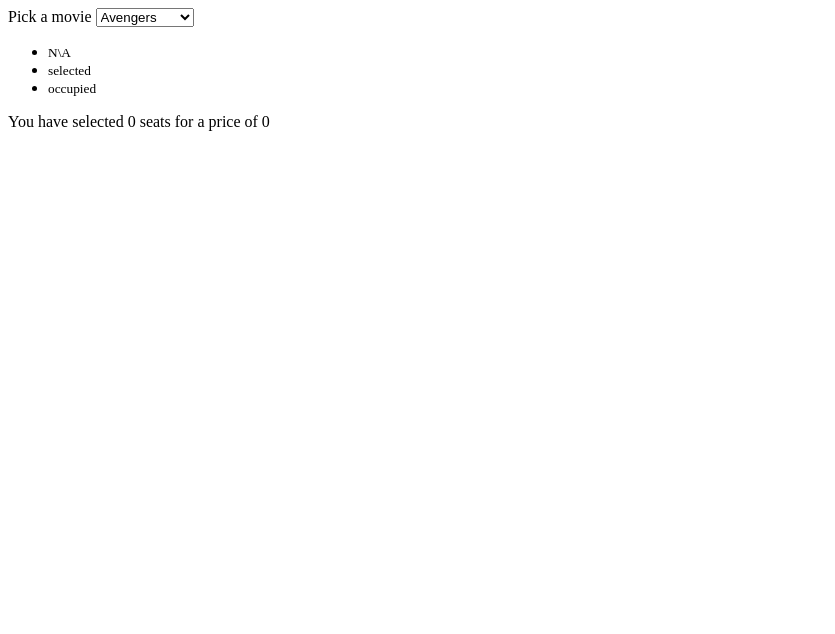
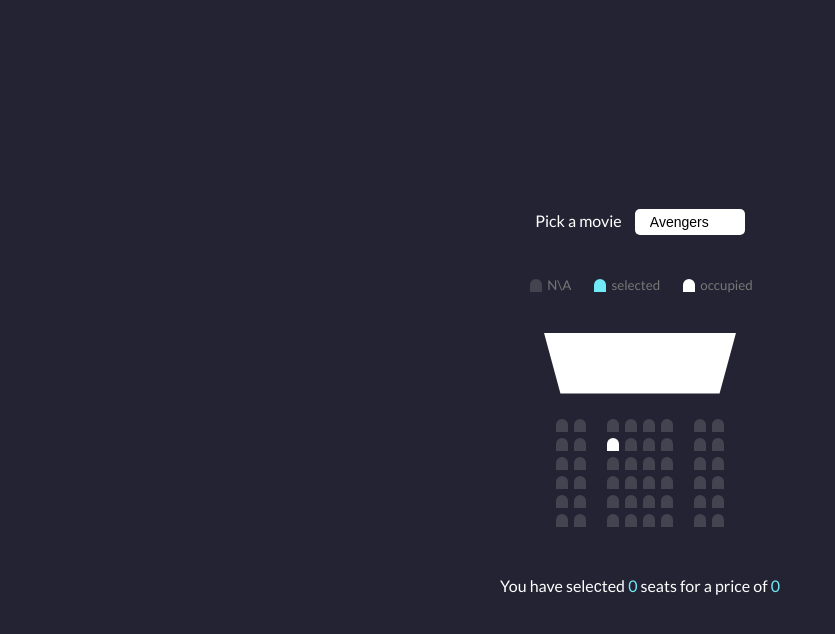
Before and after one commit to VVHimiak/moviesSeatBookingApp, a plain HTML site: page index.html in a window 1280 px wide. Shown: the whole page, without its empty margins (0-835 px from the left). Drawn offline with Linux system fonts and the light colour scheme.

Commit message:
adding css

```diff
--- a/index.css
+++ b/index.css
@@ -0,0 +1,97 @@
+@import url('https://fonts.googleapis.com/css2?family=Lato&display=swap');
+
+*{
+  box-sizing: border-box;
+}
+
+body{
+  background-color: #242333;
+  color: #fff;
+  display: flex;
+  flex-direction: column;
+  align-items: center;
+  justify-content: center;
+  height: 100vh;
+  font-family: 'Lato', sans-serif;
+  margin: 0;
+}
+
+.movie-container{
+  margin: 20px 0;
+}
+
+.movie-container select{
+  background-color: #fff;
+  border: 0;
+  border-radius: 5px;
+  font-size: 14px;
+  margin-left: 10px;
+  padding: 5px 15px 5px 15px;
+  appearance: none;
+}
+.container{
+  perspective: 265px;
+  margin-bottom: 30px;
+}
+.seat {
+  margin: 3px;
+  background-color: #444451;
+  width: 12px;
+  height:13px;
+  border-top-left-radius: 8px;
+  border-top-right-radius: 8px;
+}
+.seat.selected {
+  background-color: #6feaf6;
+}
+.seat.occupied {
+  background-color: #fff;
+}
+.seat:nth-of-type(2){
+  margin-right: 18px;
+}
+.seat:nth-last-of-type(2){
+  margin-left: 18px;
+}
+.seat:not(.occupied):hover {
+  cursor: pointer;
+  transform: scale(1.2);
+  transition: all 0.3s;
+}
+.showcase .seat:not(.occupied):hover {
+  cursor: default;
+  transform: scale(1);
+  transition: none;
+}
+.showcase {
+  background: rgba(0,0,0,0,1);
+  padding: 5px 10px;
+  background: 5px;
+  color: #777;
+  list-style-type: none;
+  display: flex;
+  justify-content: space-between;
+}
+.showcase li {
+  display: flex;
+  align-items: center;
+  justify-content: center;
+  margin: 0 10px;
+}
+.showcase li small {
+  margin-left: 2px;
+}
+.row {
+  display: flex;
+}
+.screen{
+  background-color: #fff;
+  height: 70px;
+  width: 100%;
+  margin: 15px 0;
+  transform: rotateX(-45deg);
+  box-shadow: 0 3px 10px rgba(255,255,255,0,7);
+}
+p.text span{
+  color: #6feaf6;
+}
--- a/index.html
+++ b/index.html
@@ -49,7 +49,6 @@
       <div class="row">
         <div class="seat"></div>
         <div class="seat"></div>
-        <div class="seat occupied"></div>
         <div class="seat occupied"></div>
         <div class="seat"></div>
         <div class="seat"></div>
```
